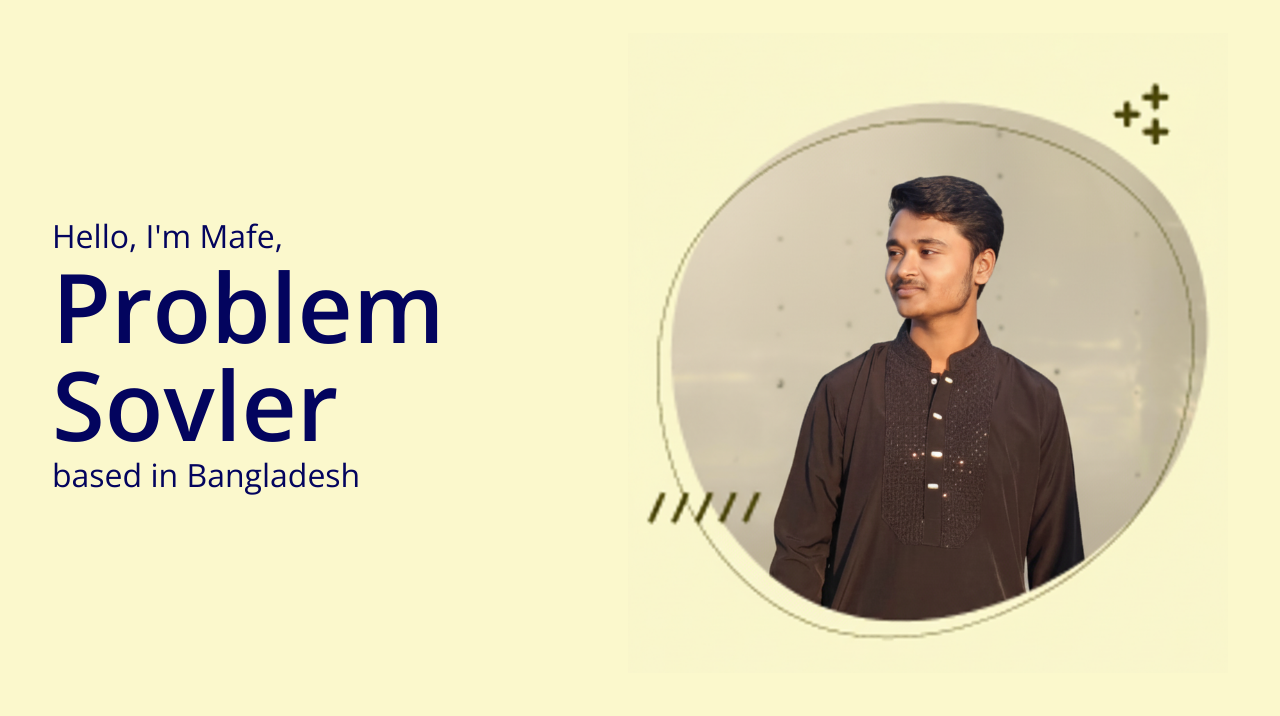
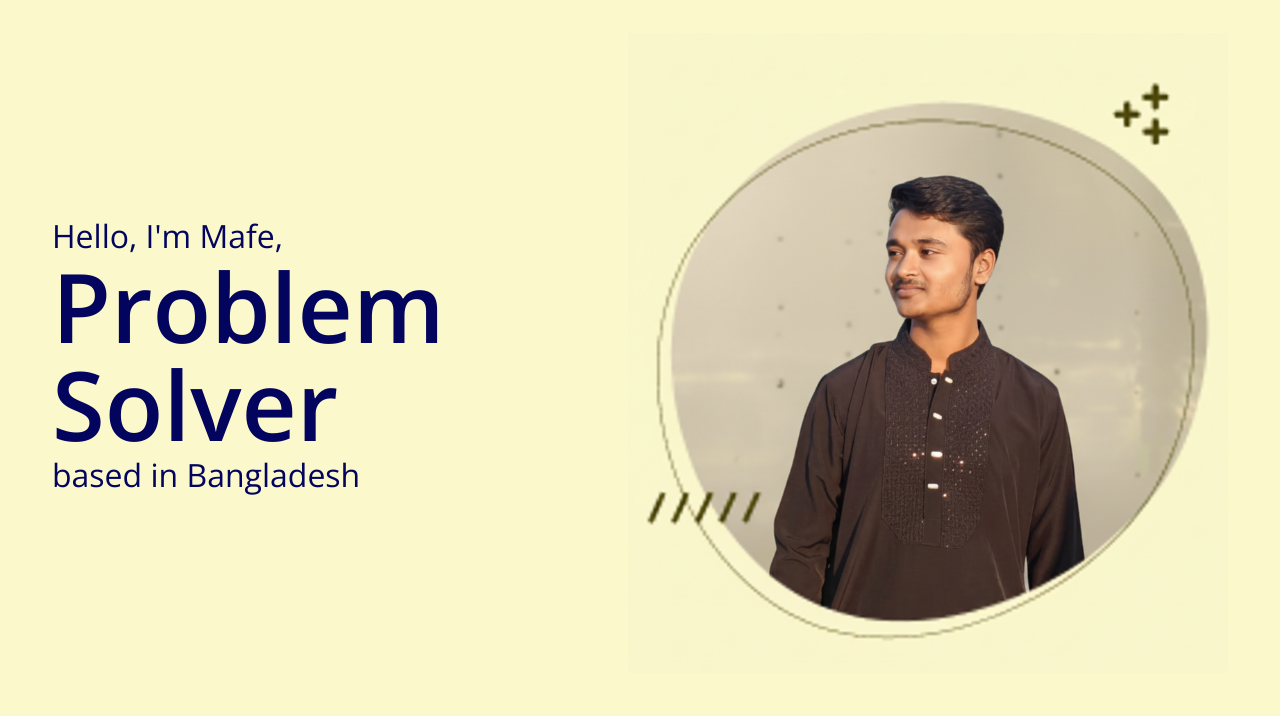
Before and after one commit to abdullahalmafe/portfolio-correction, a plain HTML site: page index.html in a window 1280 px wide. Shown: the part 74-790 px from the top of the page. Drawn offline with nearby package versions, Linux system fonts and the light colour scheme.

Commit message:
Update index.html

```diff
--- a/index.html
+++ b/index.html
@@ -49,7 +49,7 @@
       <div class="into-text">
         <p>Hello, I'm Mafe,</p>
         <h1>Problem</h1>
-        <h1>Sovler</h1>
+        <h1>Solver</h1>
         <p>based in Bangladesh</p>
       </div>
 
@@ -124,4 +124,5 @@
   </footer>
 </body>
 
+
 </html>
```
